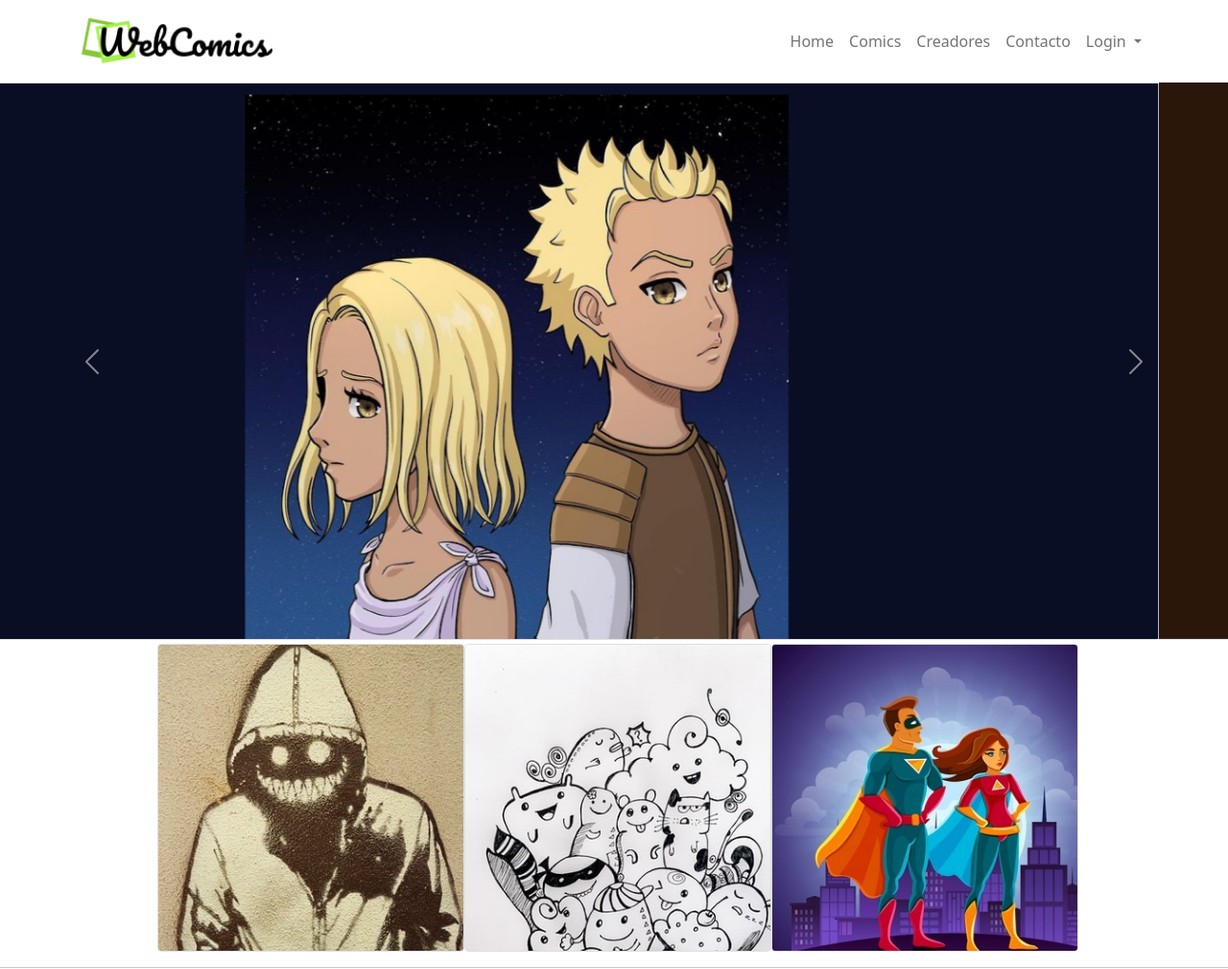
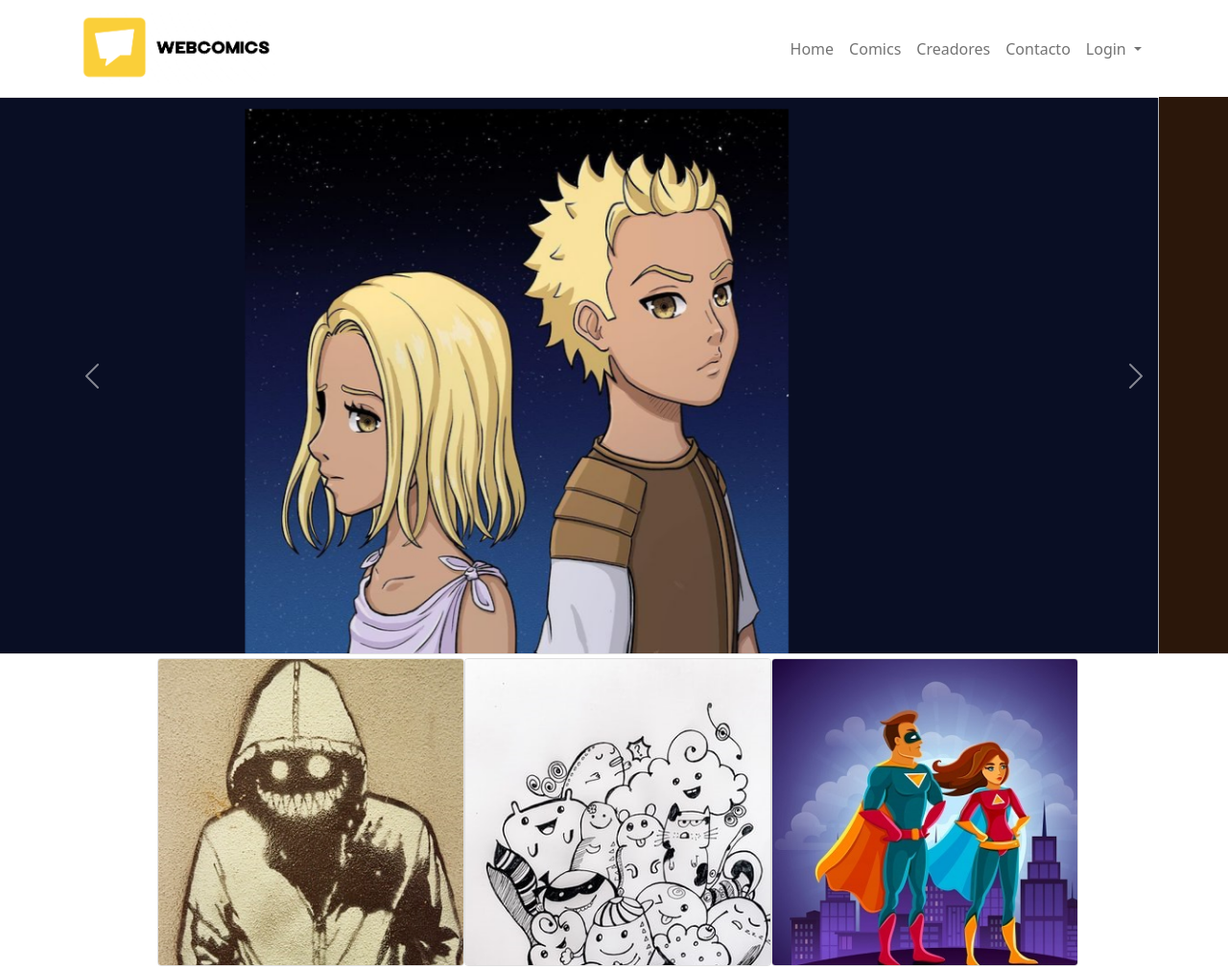
Before and after one commit to lucaa127/webcomics, a plain HTML site: page index.html in a window 1280 px wide. Shown: the top 1010 px of the page at 96% size. Drawn offline with nearby package versions, Linux system fonts and the light colour scheme.

Commit message:
logos menu y footer

```diff
--- a/index.html
+++ b/index.html
@@ -21,7 +21,7 @@
 
   <nav class="navbar navbar-light navbar-expand-md bg-faded justify-content-center nav__link--decoration">
     <div class="container">
-        <a href="/" class="navbar-brand d-flex w-50 me-auto"><img src="img/logo.png" alt="WEBCOMICS" width="55%" height="55%" class="d-inline-block align-text-top"></a>
+        <a href="/" class="navbar-brand d-flex w-50 me-auto"><img src="img/logo1.png" alt="WEBCOMICS" width="55%" height="55%" class="d-inline-block align-text-top"></a>
         <button class="navbar-toggler" type="button" data-bs-toggle="collapse" data-bs-target="#collapsingNavbar3">
             <span class="navbar-toggler-icon"></span>
         </button>
```
Also changed, not shown: img/logo1.png (added), img/logo2.png (added).
